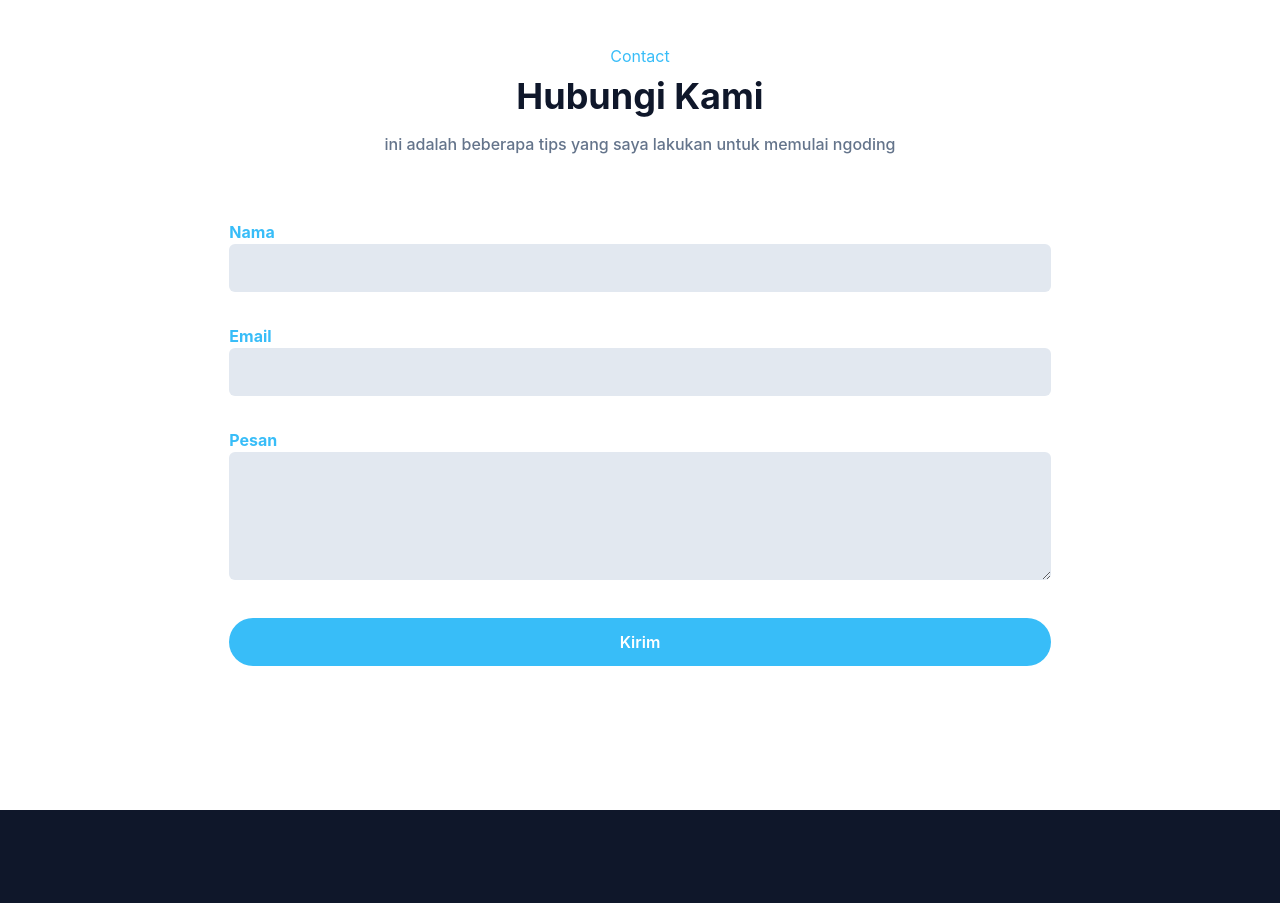
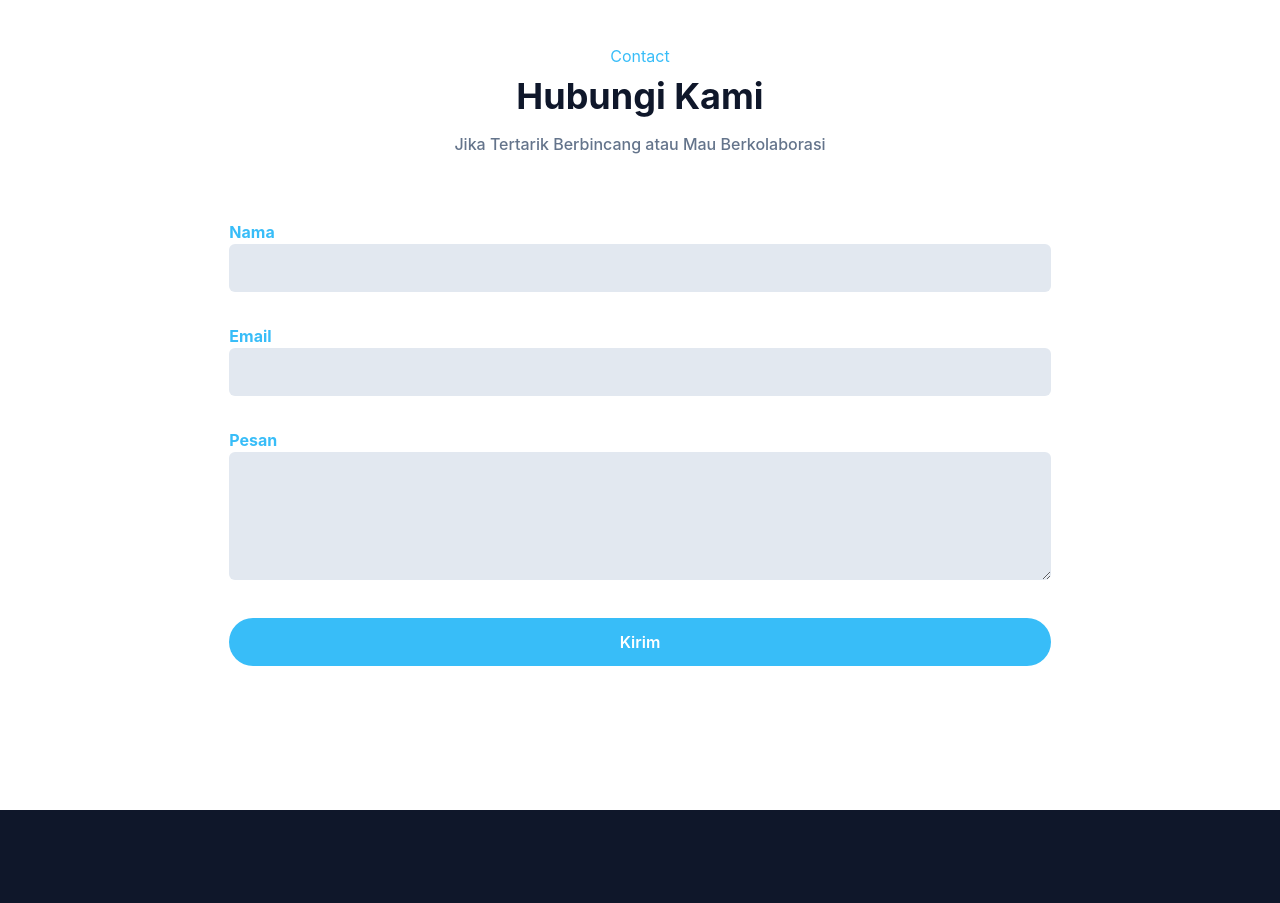
Before and after one commit to qeisar12/portfolio-tailwind-css, a website: page index.html in a window 1280 px wide. Shown: the part 4400-5303 px from the top of the page. Drawn offline with Linux system fonts and the light colour scheme.

Commit message:
index.html

```diff
--- a/index.html
+++ b/index.html
@@ -244,7 +244,7 @@
             <div class="max-w-xl mx-auto text-center mb-16">
                 <h4 class="font-semiboldtext-lg text-primary mb-2">Contact</h4>
                 <h2 class="font-bold text-dark text-3xl mb-4 sm:text-4xl lg:-5xl">Hubungi Kami</h2>
-                <p class="font-medium text-md text-secondary ">ini adalah beberapa tips yang saya lakukan untuk memulai ngoding</p>
+                <p class="font-medium text-md text-secondary ">Jika Tertarik Berbincang atau Mau Berkolaborasi</p>
 
             </div>
         </div>
```
